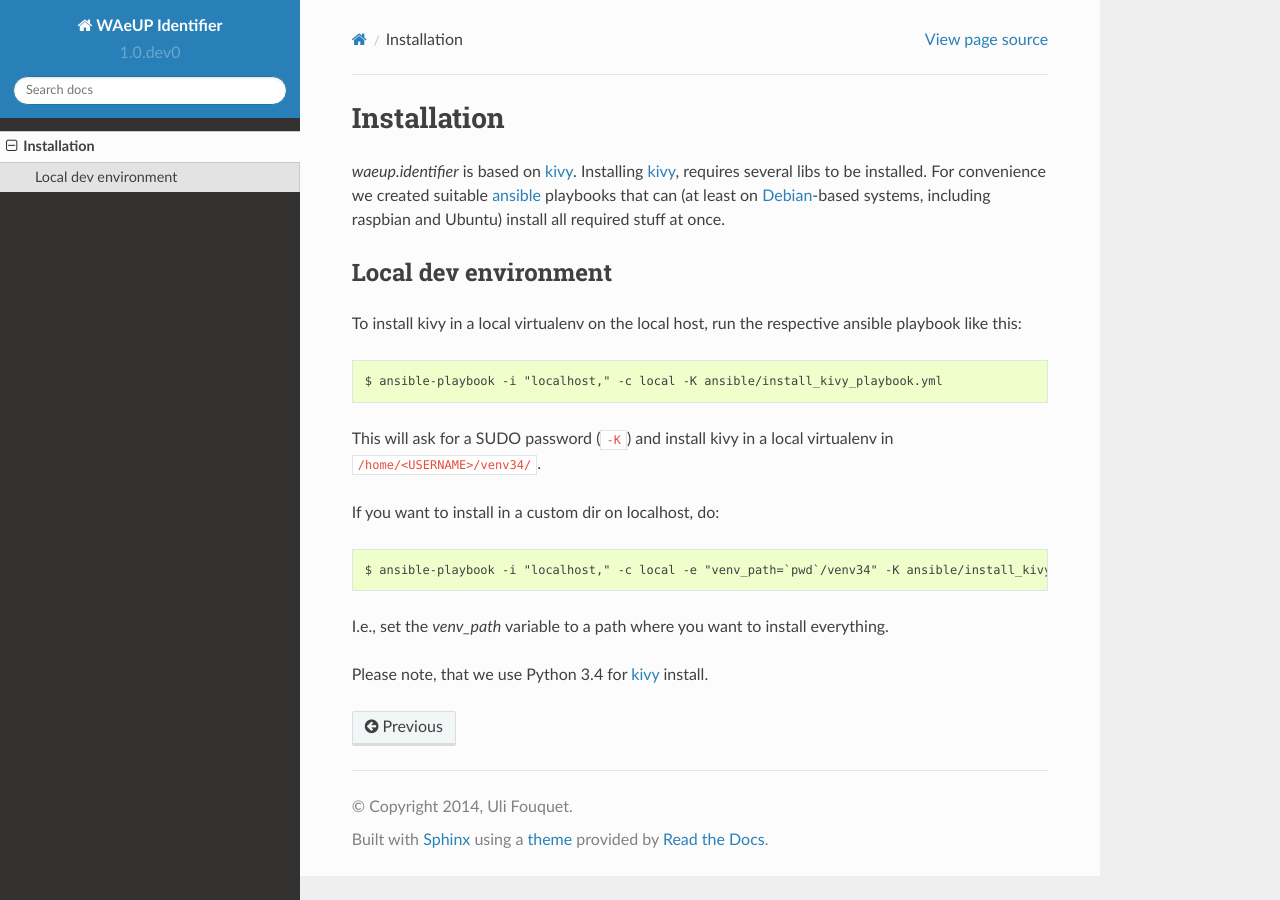
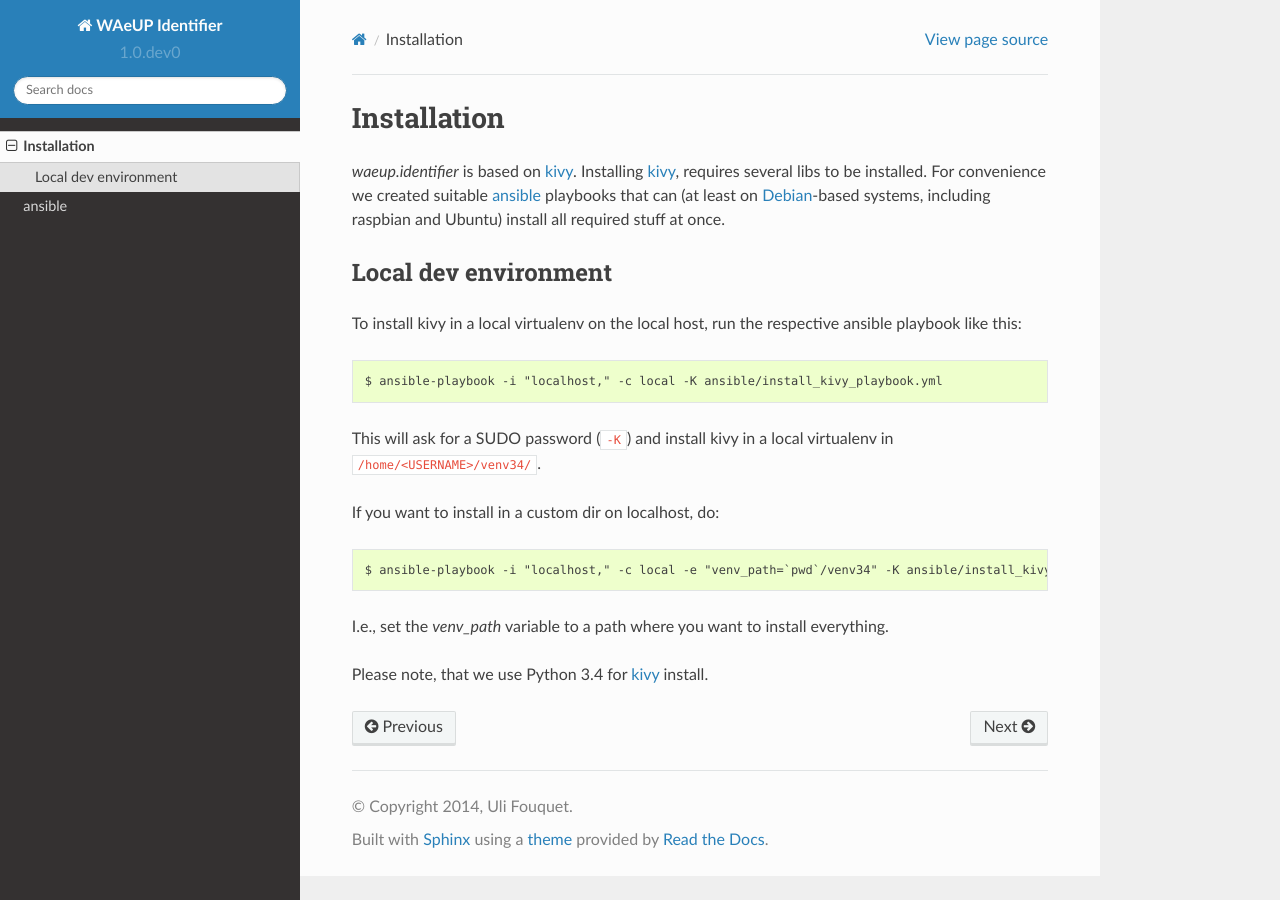
Before and after one commit to WAeUP/waeup.identifier, a Sphinx documentation site: the page built from doc/source/install.rst, in a window 1280 px wide. Built offline with Sphinx 7.4.7 and the Read the Docs theme 2.0.0, drawn with Linux system fonts in a browser that asks for light colours.

Commit message:
Include ansible docs in sphinx.

```diff
--- /dev/null
+++ b/doc/source/ansible.rst
@@ -0,0 +1,2 @@
+
+.. include:: ../../ansible/README.rst
--- a/doc/source/index.rst
+++ b/doc/source/index.rst
@@ -20,7 +20,7 @@
    :maxdepth: 2
 
    install.rst
-
+   ansible.rst
 
 
 .. automodule:: waeup.identifier
```
